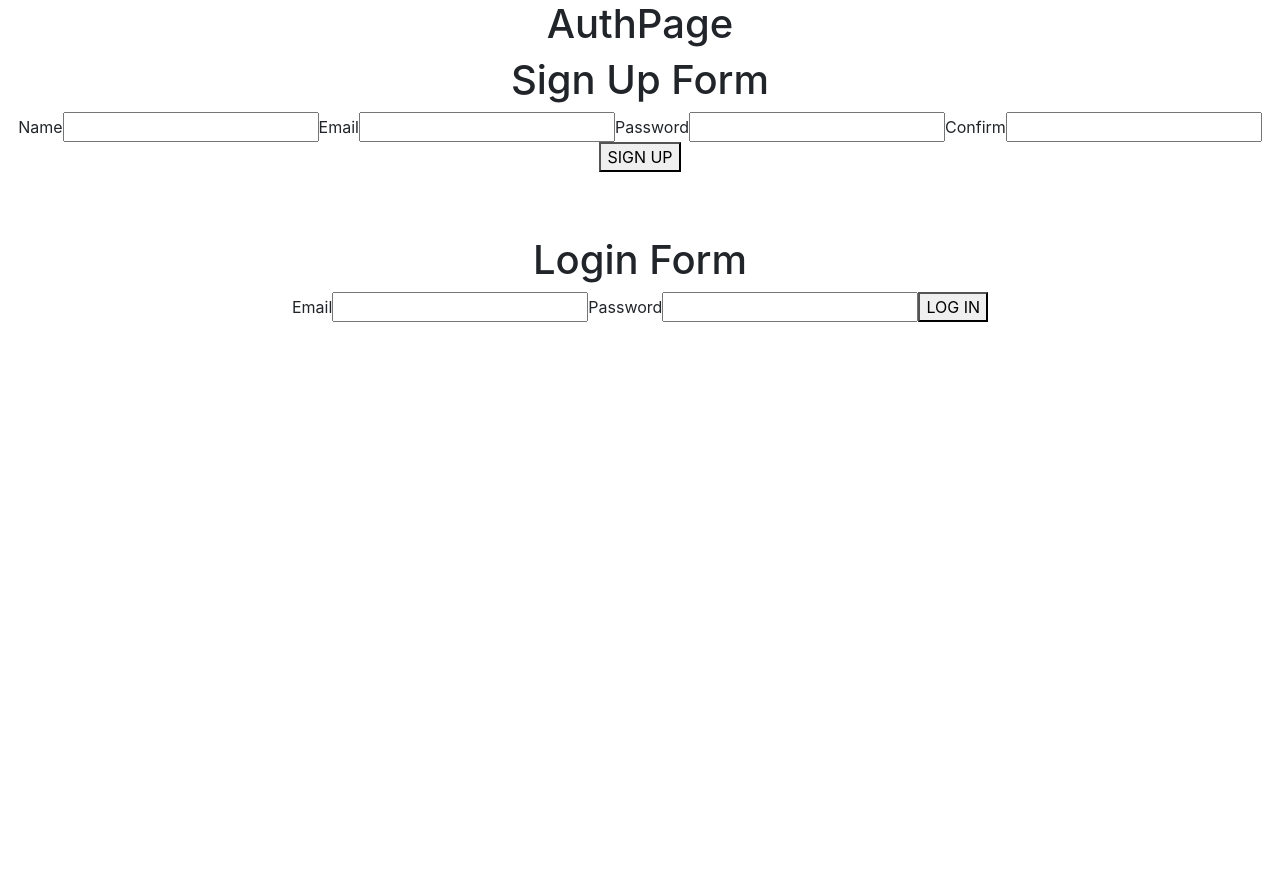
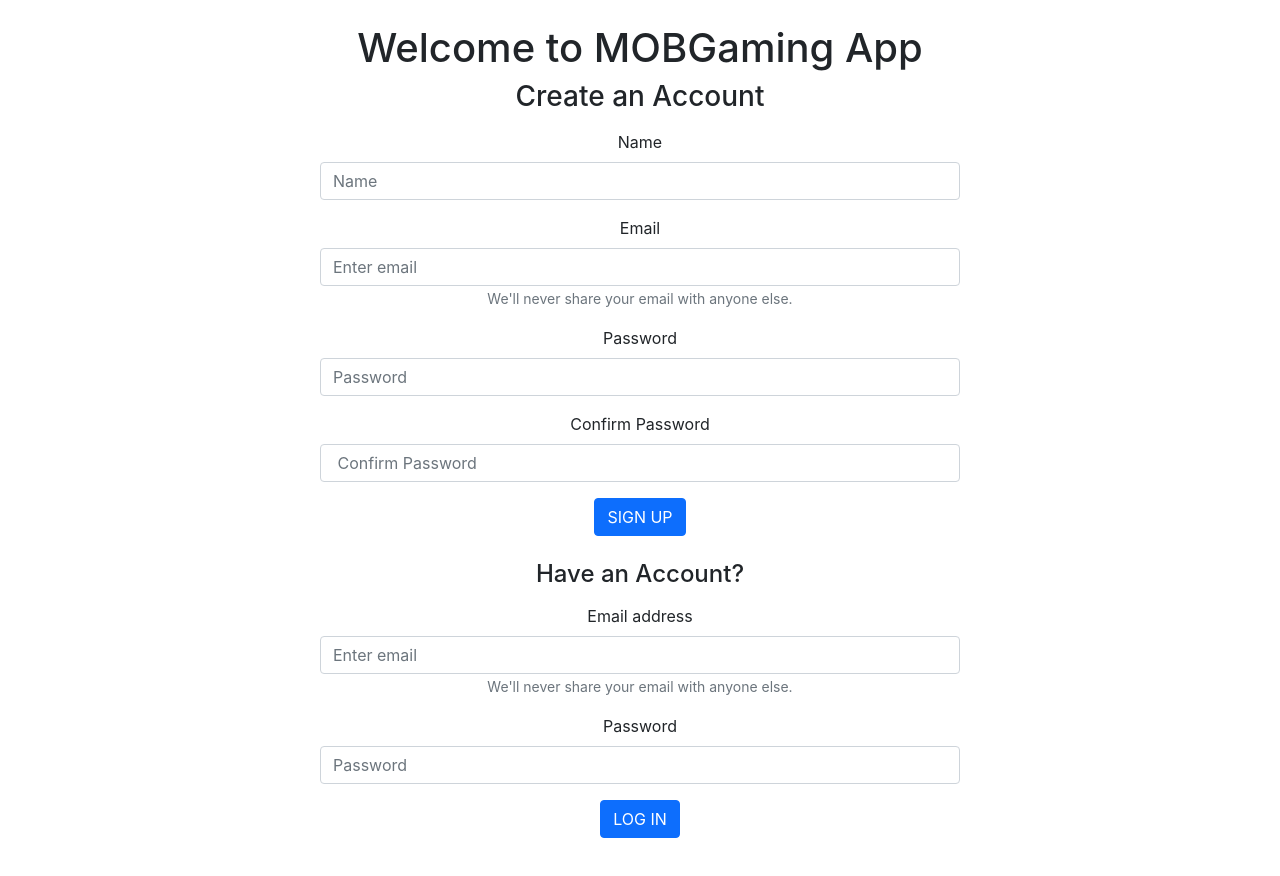
Before and after one commit to ImNGodmode/MOBGaming, a React (Create React App) app in the folder frontend/: page /games in a window 1280 px wide. Shown: the top 876 px of the page. Before the commit the page ends 800 px from the top, so only its background shows below. Built offline with nearby package versions, Linux system fonts and the light colour scheme; no server answers.

Commit message:
Styled Signin and SignUp components

```diff
--- a/frontend/src/components/SignIn.jsx
+++ b/frontend/src/components/SignIn.jsx
@@ -1,5 +1,8 @@
 // IMPORT REACT
 import React, { useState } from "react";
+import Button from 'react-bootstrap/Button';
+import Form from 'react-bootstrap/Form';
+
 
 // ADDITIONAL IMPORTS
 import { login } from "./../utilities/users-service";
@@ -34,42 +37,78 @@
     }
   };
 
+  // return (
+  //   <div>
+  //     <div
+  //       className="form-container"
+  //       onSubmit={(e) => {
+  //         return handleFormSubmission(e);
+  //       }}
+  //     >
+  //       <h1>Login Form</h1>
+  //       <form autoComplete="off">
+  //         <label>Email</label>
+  //         <input
+  //           type="email"
+  //           name="email"
+  //           required
+  //           onChange={(e) => {
+  //             return handleInputChange(e);
+  //           }}
+  //           value={email}
+  //         />
+  //         <label>Password</label>
+  //         <input
+  //           type="password"
+  //           name="password"
+  //           required
+  //           onChange={(e) => {
+  //             return handleInputChange(e);
+  //           }}
+  //           value={password}
+  //         />
+  //         <button type="submit">LOG IN</button>
+  //       </form>
+  //     </div>
+  //     <p className="error-message">&nbsp;{error}</p>
+  //   </div>
+  // );
+
   return (
-    <div>
-      <div
-        className="form-container"
-        onSubmit={(e) => {
+    <Form className="w-50 m-auto" onSubmit={(e) => {
       return handleFormSubmission(e);
-        }}
-      >
-        <h1>Login Form</h1>
-        <form autoComplete="off">
-          <label>Email</label>
-          <input
-            type="email"
-            name="email"
-            required
+    }}>
+      <h4 className="mb-3 "> Have an Account? </h4>
+      <Form.Group className="mb-3" controlId="formBasicEmail">
+        <Form.Label>Email address</Form.Label>
+        <Form.Control type="email" name="email" required
           onChange={(e) => {
             return handleInputChange(e);
-            }}
-            value={email}
-          />
-          <label>Password</label>
-          <input
-            type="password"
+          }} value={email} placeholder="Enter email" />
+        <Form.Text className="text-muted">
+          We'll never share your email with anyone else.
+        </Form.Text>
+      </Form.Group>
+
+      <Form.Group className="mb-3" controlId="formBasicPassword">
+        <Form.Label >Password</Form.Label>
+        <Form.Control type="password"
           name="password"
           required
           onChange={(e) => {
             return handleInputChange(e);
           }}
-            value={password}
-          />
-          <button type="submit">LOG IN</button>
-        </form>
-      </div>
-      <p className="error-message">&nbsp;{error}</p>
-    </div>
+          value={password} placeholder="Password" />
+      </Form.Group>
+
+      <Button variant="primary" type="submit">
+        LOG IN
+      </Button>
+      <p className="error-message mt-3">&nbsp;{error}</p>
+    </Form>
   );
+
+
 };
 
 // EXPORT COMPONENT
--- a/frontend/src/components/SignUpForm.jsx
+++ b/frontend/src/components/SignUpForm.jsx
@@ -1,5 +1,7 @@
 // IMPORT REACT
 import React, { useState } from "react";
+import Button from 'react-bootstrap/Button';
+import Form from 'react-bootstrap/Form';
 
 // ADDITIONAL IMPORTS
 import { signUp } from "../utilities/users-service";
@@ -56,65 +58,128 @@
       setError("Sign Up Failed - Try Again");
     }
   };
-  // Reder component
+
+  // return (
+  //   <div>
+  //     <h1>Sign Up Form</h1>
+  //     <div className="form-container">
+  //       <form
+  //         autoComplete="off"
+  //         onSubmit={(e) => {
+  //           return handleFormSubmission(e);
+  //         }}
+  //       >
+  //         <label>Name</label>
+  //         <input
+  //           type="text"
+  //           name="name"
+  //           onChange={(e) => {
+  //             return handleNameChange(e);
+  //           }}
+  //           value={name}
+  //           required
+  //         />
+  //         <label>Email</label>
+  //         <input
+  //           type="email"
+  //           name="email"
+  //           onChange={(e) => {
+  //             return handleEmailChange(e);
+  //           }}
+  //           value={email}
+  //           required
+  //         />
+  //         <label>Password</label>
+  //         <input
+  //           type="password"
+  //           name="password"
+  //           onChange={(e) => {
+  //             return handlePasswordChange(e);
+  //           }}
+  //           value={password}
+  //           required
+  //         />
+  //         <label>Confirm</label>
+  //         <input
+  //           type="password"
+  //           name="confirm"
+  //           onChange={(e) => {
+  //             return handleConfirmChange(e);
+  //           }}
+  //           value={confirm}
+  //           required
+  //         />
+  //         <button type="submit" disabled={disable}>
+  //           SIGN UP
+  //         </button>
+  //       </form>
+  //     </div>
+  //     <p className="error-message">&nbsp;{error}</p>
+  //   </div>
+  // );
+
+
   return (
-    <div>
-      <h1>Sign Up Form</h1>
-      <div className="form-container">
-        <form
-          autoComplete="off"
-          onSubmit={(e) => {
+    <Form className="w-50 m-auto" onSubmit={(e) => {
       return handleFormSubmission(e);
-          }}
-        >
-          <label>Name</label>
-          <input
-            type="text"
+    }}>
+      <h3 className="mb-3 "> Create an Account </h3>
+      <Form.Group className="mb-3" >
+        <Form.Label>Name</Form.Label>
+        <Form.Control type="text"
           name="name"
           onChange={(e) => {
             return handleNameChange(e);
           }}
           value={name}
-            required
-          />
-          <label>Email</label>
-          <input
-            type="email"
+          placeholder="Name"
+          required />
+      </Form.Group>
+      <Form.Group className="mb-3" controlId="formBasicEmail">
+        <Form.Label>Email</Form.Label>
+        <Form.Control
           name="email"
           onChange={(e) => {
             return handleEmailChange(e);
           }}
           value={email}
-            required
-          />
-          <label>Password</label>
-          <input
-            type="password"
+          required type="email" placeholder="Enter email" />
+        <Form.Text className="text-muted">
+          We'll never share your email with anyone else.
+        </Form.Text>
+      </Form.Group>
+
+
+      <Form.Group className="mb-3" controlId="formBasicPassword">
+        <Form.Label>Password</Form.Label>
+        <Form.Control type="password"
           name="password"
           onChange={(e) => {
             return handlePasswordChange(e);
           }}
           value={password}
-            required
-          />
-          <label>Confirm</label>
-          <input
+          required placeholder="Password" />
+      </Form.Group>
+      <Form.Group className="mb-3">
+        <Form.Label>Confirm Password</Form.Label>
+        <Form.Control
           type="password"
           name="confirm"
           onChange={(e) => {
             return handleConfirmChange(e);
           }}
           value={confirm}
-            required
-          />
-          <button type="submit" disabled={disable}>
+          placeholder=" Confirm Password"
+          required />
+      </Form.Group>
+
+      <Button variant="primary" type="submit" disabled={disable}>
         SIGN UP
-          </button>
-        </form>
-      </div>
-      <p className="error-message">&nbsp;{error}</p>
-    </div>
+      </Button>
+    </Form>
   );
+
+
 };
 
 // EXPORT COMPONENT
--- a/frontend/src/pages/AuthPage.jsx
+++ b/frontend/src/pages/AuthPage.jsx
@@ -1,11 +1,11 @@
 import React from 'react'
 import SignUpForm from '../components/SignUpForm'
 import SignIn from '../components/SignIn'
-function AuthPage({setUser}) {
+function AuthPage({ setUser }) {
   return (
     <div>
-      <h1>AuthPage</h1>
-      <SignUpForm setUser={setUser}  />
+      <h1 className='mt-4'>Welcome to MOBGaming App</h1>
+      <SignUpForm setUser={setUser} />
       <br />
       <SignIn setUser={setUser} />
     </div>
--- a/frontend/src/utilities/users-api.js
+++ b/frontend/src/utilities/users-api.js
@@ -1,4 +1,4 @@
-const BASE_URL = "/api/users";
+const BASE_URL = "http://localhost:3001/api/users";
 
 export async function signUp(userData) {
     const res = await fetch(BASE_URL, {
```
Lines whose indentation alone changed are shown as unchanged.
